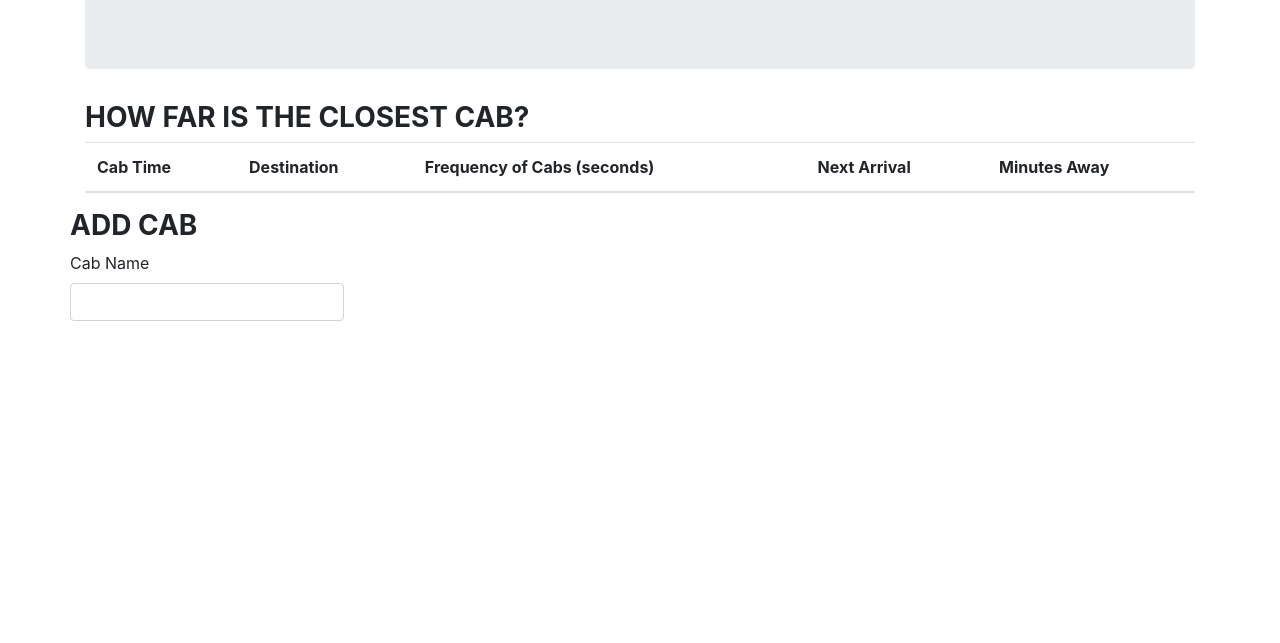
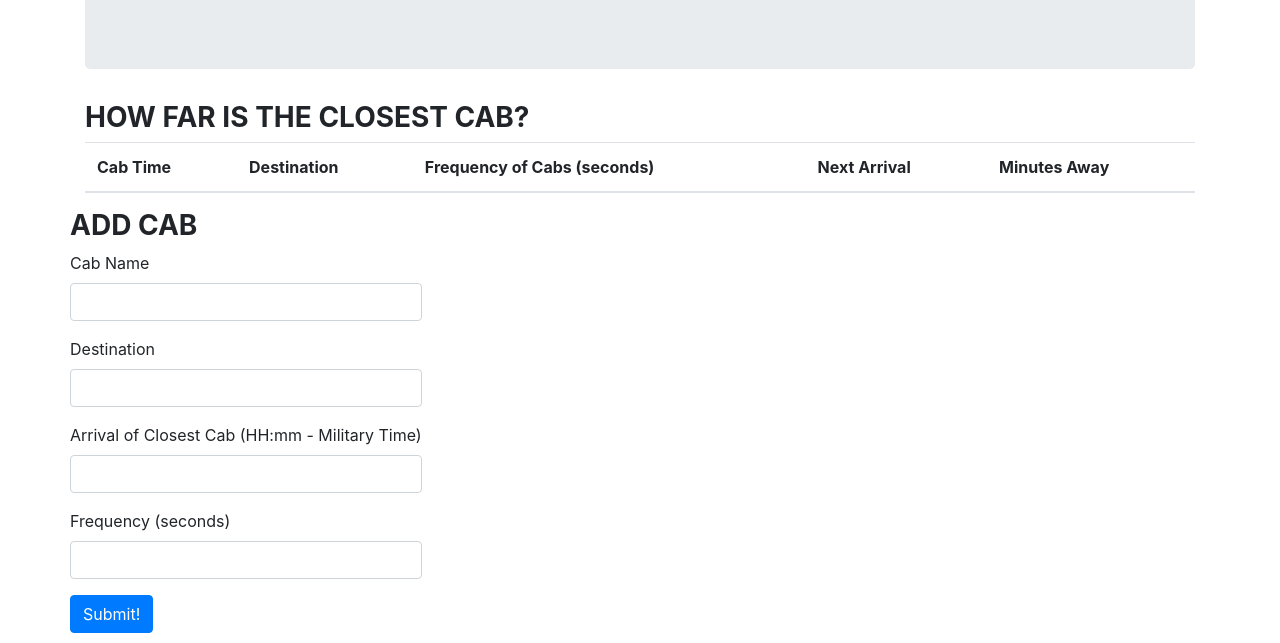
Before and after one commit to usafowose/Transportation-Schedule, a plain HTML site: page index.html in a window 1280 px wide. Shown: the part 157-800 px from the top of the page. Drawn offline with nearby package versions, Linux system fonts and the light colour scheme.

Commit message:
Added firebase and frnt-end

```diff
--- a/index.html
+++ b/index.html
@@ -14,6 +14,7 @@
     <script src="https://stackpath.bootstrapcdn.com/bootstrap/4.3.1/js/bootstrap.min.js"
         integrity="sha384-JjSmVgyd0p3pXB1rRibZUAYoIIy6OrQ6VrjIEaFf/nJGzIxFDsf4x0xIM+B07jRM"
         crossorigin="anonymous"></script>
+
 </head>
 
 <body>
@@ -60,6 +61,19 @@
                               <label for="">Cab Name</label>
                               <input type="text" class = "form-control" name="cabNameInput">
                             </div>
+                            <div class="form-group">
+                                <label for="">Destination</label>
+                                <input type="text" class = "form-control" name="destinationInput">
+                              </div>
+                              <div class="form-group">
+                                <label for="">Arrival of Closest Cab (HH:mm - Military Time)</label>
+                                <input type="text" class = "form-control" name="firstCabInput">
+                              </div>
+                              <div class="form-group">
+                                <label for="">Frequency (seconds)</label>
+                                <input type="text" class = "form-control" name="frequencyInput">
+                              </div>
+                              <button type="submit" class="btn btn-primary" id="addCabBtn">Submit!</button>
                         </form>
 
                     </div>
```
Also changed, not shown: app.js (added).
